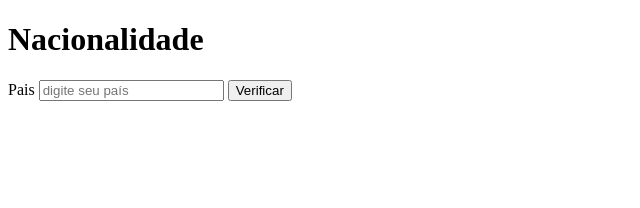
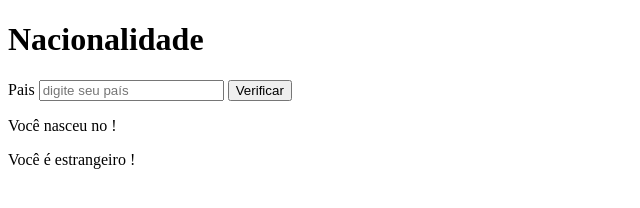
Before and after one commit to Alissonaraujodev/JavaScript, a plain HTML site: page curso/aula11/ex010-1.html in a window 1280 px wide. Both pictures are taken after a click on the button "Verificar". Shown: the whole page, without its empty margins (0-640 px from the left). Drawn offline with Linux system fonts and the light colour scheme.

Commit message:
Nacionalidade JS

```diff
--- a/curso/aula11/ex010-1.html
+++ b/curso/aula11/ex010-1.html
@@ -8,15 +8,22 @@
 <body>
     <h1>Nacionalidade</h1>
     <label for="ipais">Pais</label>
-    <input type="text" name="pais" id="ipais" placeholder="digite seu país">
+    <input type="text" name="pais" id="pais" placeholder="digite seu país">
     <input type="button" value="Verificar" onclick="verificação()">
     <div id="res"></div>
     <script>
-       /* function verificação(){
-            var nac = document.getElementById('ipais')
+        function verificação(){
+            var pais = document.getElementById('pais')
             var res = document.getElementById('res')
-            res.innerHTML = `Vo`
-        }*/
+            var p = String(pais.value)
+           res.innerHTML = "<p> Você nasceu no " + p + "!"
+
+           if(p == "Brasil"){
+                res.innerHTML += 'Você é brasileiro !'
+            }else{
+                res.innerHTML += 'Você é estrangeiro !'
+            }
+        }
     </script>
 </body>
 </html>
```
